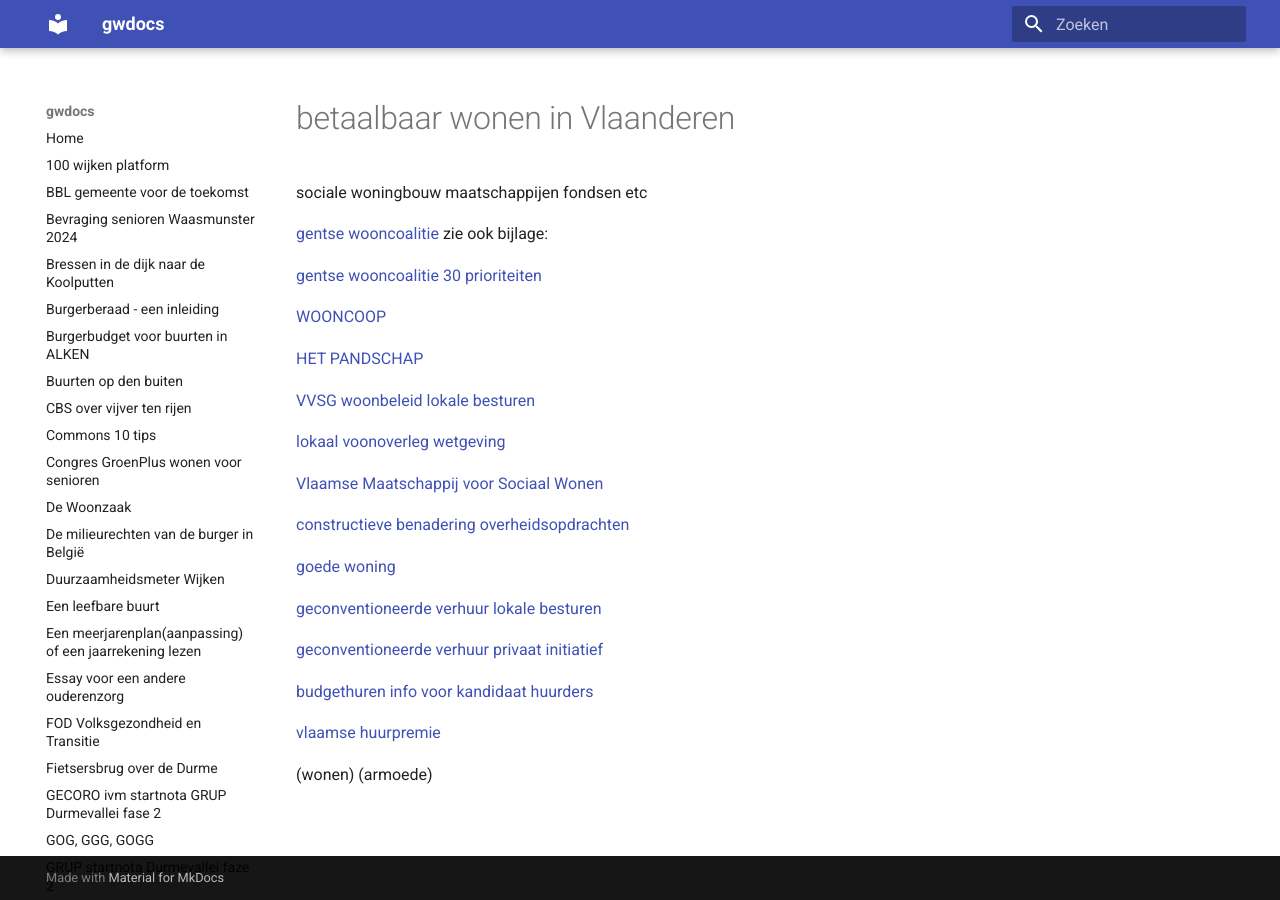
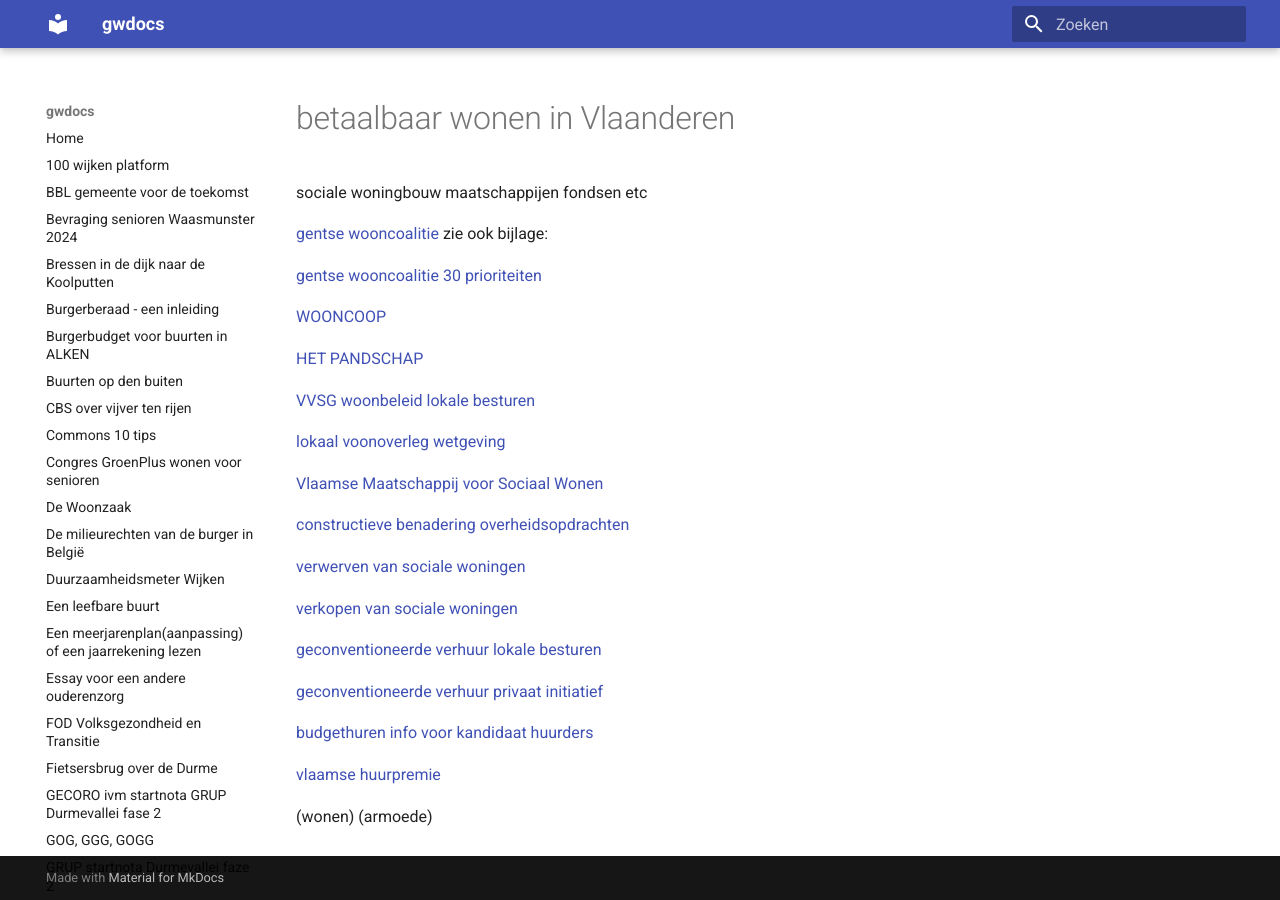
Before and after one commit to groenwaasmunster/gwdocs, an MkDocs documentation site: the page built from docs/betaalbaar wonen in Vlaanderen.md, in a window 1280 px wide. Built offline with MkDocs 1.6.1 and Material for MkDocs 9.7.7, drawn with Linux system fonts in a browser that asks for light colours.

Commit message:
Update betaalbaar wonen in Vlaanderen.md

```diff
--- a/docs/betaalbaar wonen in Vlaanderen.md
+++ b/docs/betaalbaar wonen in Vlaanderen.md
@@ -17,7 +17,9 @@ sociale woningbouw maatschappijen fondsen etc
 
 [constructieve benadering overheidsopdrachten](https://www.vlaanderen.be/sociaal-woonbeleid/sociale-woningen/realiseren-of-renoveren-van-sociale-woonprojecten/private-samenwerkingen/constructieve-benadering-overheidsopdrachten-cbo)
 
-[goede woning](https://www.vlaanderen.be/sociaal-woonbeleid/sociale-woningen/verwerven-en-vervreemden/verwervingen/aankoop-goede-woning-via-gewone-aankoop)
+[verwerven van sociale woningen](https://www.vlaanderen.be/sociaal-woonbeleid/sociale-woningen/verwerven-en-vervreemden/verwervingen)
+
+[verkopen van sociale woningen](https://www.vlaanderen.be/sociaal-woonbeleid/sociale-woningen/verwerven-en-vervreemden/vervreemdingen)
 
 [geconventioneerde verhuur lokale besturen](https://www.vlaanderen.be/lokaal-woonbeleid/geconventioneerde-verhuur-voor-lokale-besturen)
 
```
